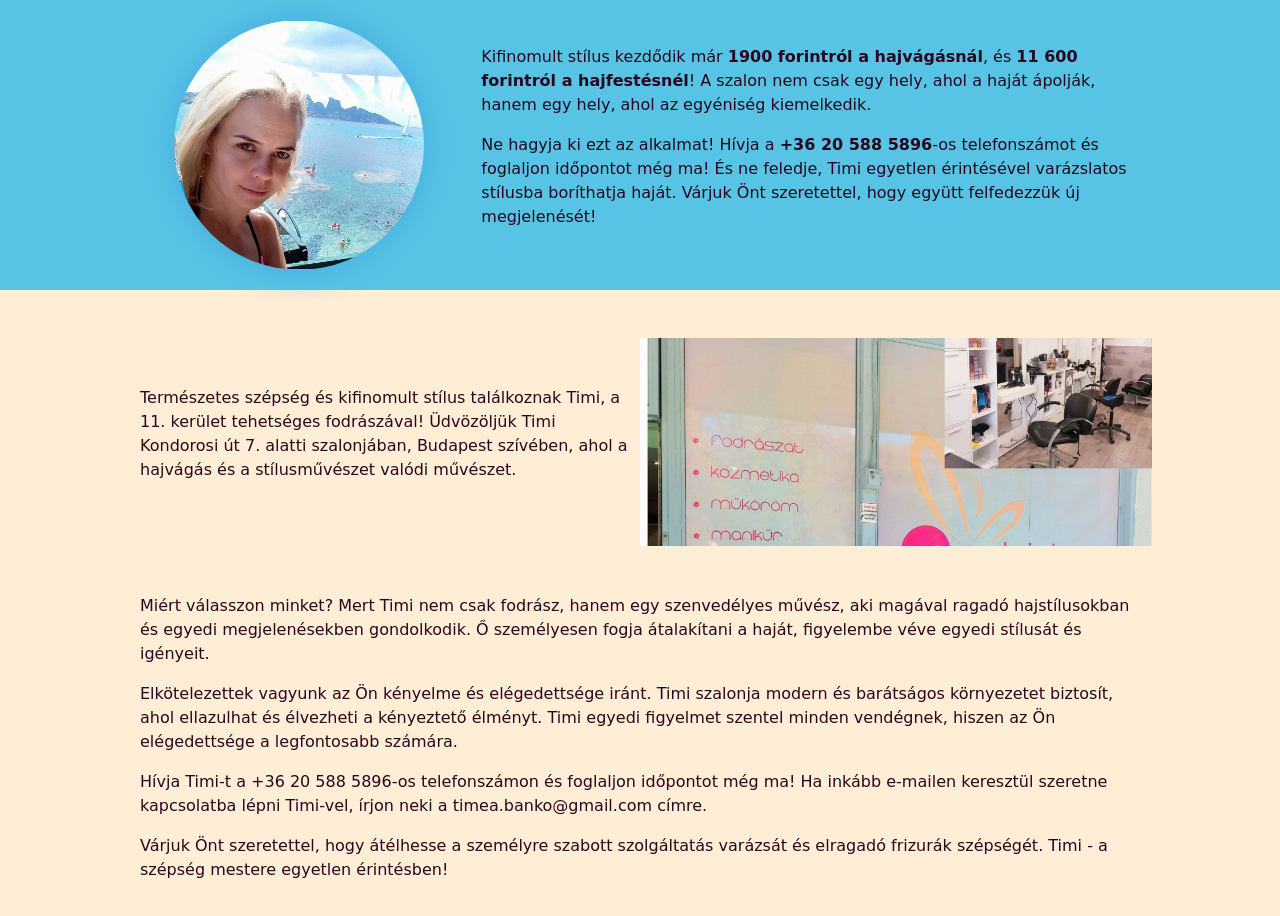
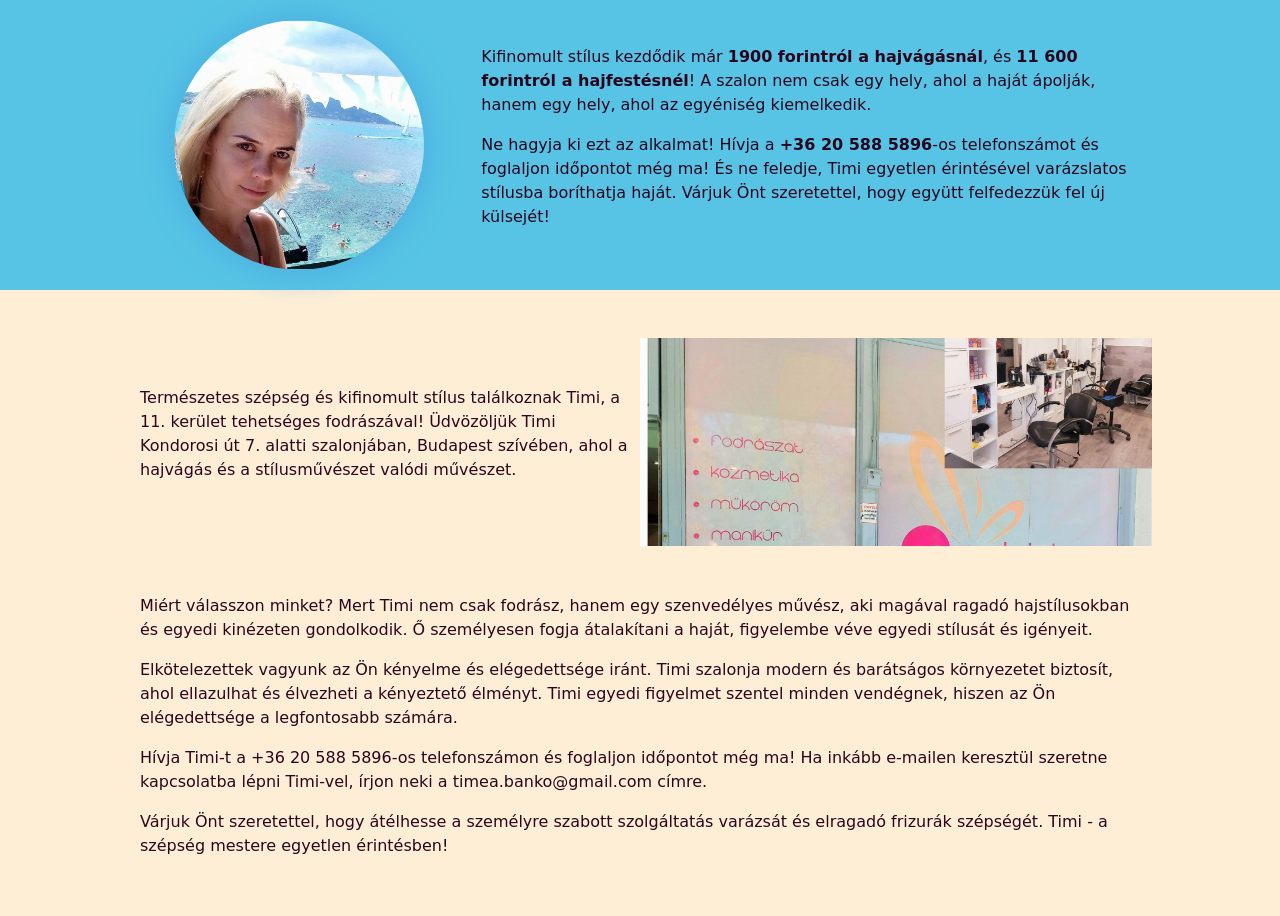
Before and after one commit to Atx85/fodrasz-11-ker, a website built with webpack: page index.html in a window 1280 px wide. Shown: the top 916 px of the page. Built offline with nearby package versions, Linux system fonts and the light colour scheme; a web font is replaced by a local one.

Commit message:
wording updates 1

```diff
--- a/index.html
+++ b/index.html
@@ -40,7 +40,7 @@
                 <div class="col-md-8 d-flex align-items-center">
                     <div class="content">
                         <p>Kifinomult stílus kezdődik már <b>1900 forintról a hajvágásnál</b>, és <b>11 600 forintról a hajfestésnél</b>! A szalon nem csak egy hely, ahol a haját ápolják, hanem egy hely, ahol az egyéniség kiemelkedik.</p>
-                        <p>Ne hagyja ki ezt az alkalmat! Hívja a <b>+36 20 588 5896</b>-os telefonszámot és foglaljon időpontot még ma! És ne feledje, Timi egyetlen érintésével varázslatos stílusba boríthatja haját. Várjuk Önt szeretettel, hogy együtt felfedezzük új megjelenését!</p>
+                        <p>Ne hagyja ki ezt az alkalmat! Hívja a <b>+36 20 588 5896</b>-os telefonszámot és foglaljon időpontot még ma! És ne feledje, Timi egyetlen érintésével varázslatos stílusba boríthatja haját. Várjuk Önt szeretettel, hogy együtt felfedezzük fel új külsejét!</p>
                     </div>
                 </div>
             </div>
@@ -64,7 +64,7 @@
     </section>
     <section class="about-me">
         <div class="container pb-5 pt-5">
-            <p>Miért válasszon minket? Mert Timi nem csak fodrász, hanem egy szenvedélyes művész, aki magával ragadó hajstílusokban és egyedi megjelenésekben gondolkodik. Ő személyesen fogja átalakítani a haját, figyelembe véve egyedi stílusát és igényeit.</p>
+            <p>Miért válasszon minket? Mert Timi nem csak fodrász, hanem egy szenvedélyes művész, aki magával ragadó hajstílusokban és egyedi kinézeten gondolkodik. Ő személyesen fogja átalakítani a haját, figyelembe véve egyedi stílusát és igényeit.</p>
             <p>Elkötelezettek vagyunk az Ön kényelme és elégedettsége iránt. Timi szalonja modern és barátságos környezetet biztosít, ahol ellazulhat és élvezheti a kényeztető élményt. Timi egyedi figyelmet szentel minden vendégnek, hiszen az Ön elégedettsége a legfontosabb számára.</p>
             <p>Hívja Timi-t a +36 20 588 5896-os telefonszámon és foglaljon időpontot még ma! Ha inkább e-mailen keresztül szeretne kapcsolatba lépni Timi-vel, írjon neki a timea.banko@gmail.com címre.</p>
             <p>Várjuk Önt szeretettel, hogy átélhesse a személyre szabott szolgáltatás varázsát és elragadó frizurák szépségét. Timi - a szépség mestere egyetlen érintésben!</p>
```
